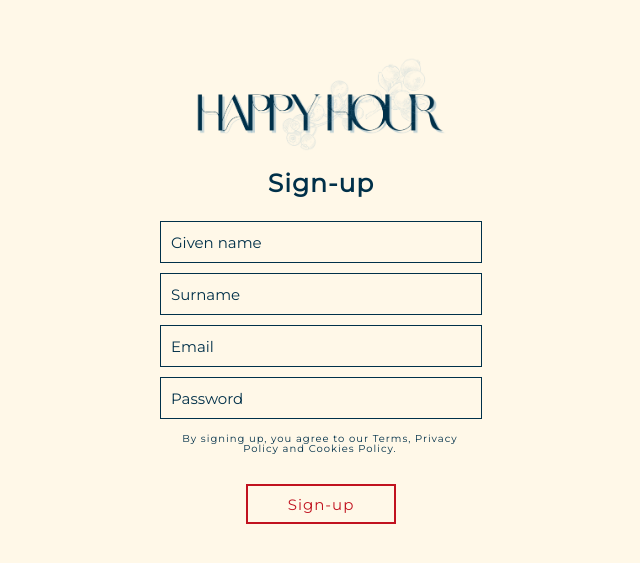
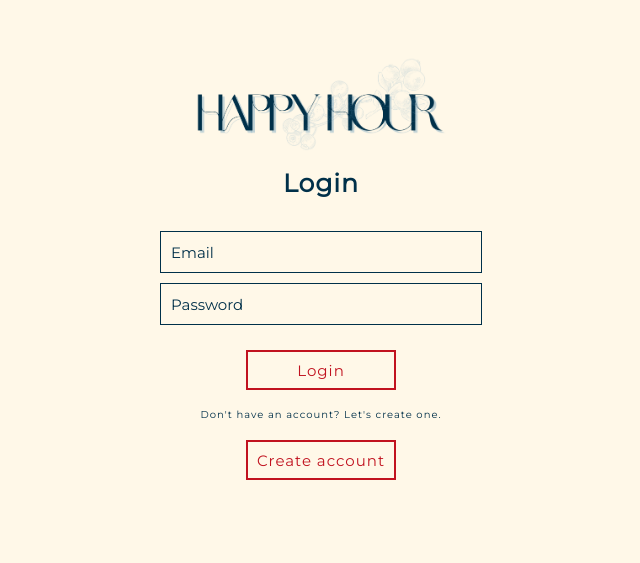
Before and after one commit to Emma-Shaw/final-project, a React (Create React App) app in the folder client/: page /authentication in a window 1280 px wide. Shown: the part 143-706 px from the top of the page, without its empty margins (319-959 px from the left). Built offline with nearby package versions, Linux system fonts and the light colour scheme.

Commit message:
Frontend signup login

```diff
--- a/client/src/components/App.js
+++ b/client/src/components/App.js
@@ -16,7 +16,7 @@ const App = () => {
     <BrowserRouter>
     <GlobalStyle />
     <Wrapper>
-    {window.location.pathname !== "/" || window.location.pathname !== "/authentication" && <Header />}
+    {window.location.pathname !== "/" && window.location.pathname !== "/authentication" && <Header /> }
         <Routes>
           <Route exact path="/" element={<Welcome />}></Route>
           <Route exact path="/authentication" element={<UserAuthentication />}></Route>
@@ -27,7 +27,7 @@ const App = () => {
           <Route path="/about" element={<About />}></Route>
         </Routes>
       </Wrapper>
-      {window.location.pathname !== "/" || window.location.pathname !== "/authentication" && <Footer />}
+      {window.location.pathname !== "/" && window.location.pathname !== "/authentication" && <Footer />}
     </BrowserRouter>
   );
 };
--- a/client/src/components/UserAuthentication.js
+++ b/client/src/components/UserAuthentication.js
@@ -1,28 +1,51 @@
 import styled from "styled-components";
 import { useNavigate } from "react-router-dom";
 import logo from "../assets/happy_hour_logo.png";
+import { useState } from "react";
 
 const UserAuthentication = () => {
+
+    const [createAccount, setCreateAccount] = useState(false);
 
     const home = useNavigate();
     const goToHome = () => {
         home("/home");
+        setCreate(false);
+    };
+
+    const setCreate = () => {
+        setCreateAccount(true);
+    };
+
+    const returnLogin = () => {
+        setCreateAccount(false);
     };
 
     return (
         <Wrapper>
             <Logo src={logo} />
-            <SignUp>
+            {createAccount === false && <Login>
+            <Title>Login</Title>
+            <UserInputs>
+                <FormInput type="text" placeholder="Email" value="" />
+                <FormInput type="password" placeholder="Password" value="" />
+            </UserInputs>
+            <UserActionBtn onClick={ goToHome }>Login</UserActionBtn>
+            <Statement>Don't have an account? Let's create one.</Statement>
+            <UserActionBtn onClick={setCreate}>Create account</UserActionBtn>
+            </Login>}
+            {createAccount === true && <SignUp>
                 <Title>Sign-up</Title>
-                <NewUserInputs>
+                <UserInputs>
                     <FormInput type="text" placeholder="Given name" value="" />
                     <FormInput type="text" placeholder="Surname" value="" />
                     <FormInput type="text" placeholder="Email" value="" />
                     <FormInput type="password" placeholder="Password" value="" />
-                </NewUserInputs>
+                </UserInputs>
                 <Statement>By signing up, you agree to our Terms, Privacy Policy and Cookies Policy.</Statement>
-                <SignUpBtn onClick={ goToHome }>Sign-up</SignUpBtn>
-            </SignUp>
+                <UserActionBtn onClick={ goToHome }>Sign-up</UserActionBtn>
+                <UserActionBtn onClick={ returnLogin }>Return</UserActionBtn>
+            </SignUp>}
         </Wrapper>
     );
 };
@@ -36,16 +59,26 @@ const Wrapper = styled.div`
     text-align: center;
 `;
 
+const Login = styled.div`
+    display: flex;
+    flex-direction: column;
+    align-items: center;
+`;
+
 const SignUp = styled.div`
+    display: flex;
+    flex-direction: column;
+    align-items: center;
 `;
 
 const Title = styled.h1`
     margin: 20px 0px;
 `;
 
-const NewUserInputs = styled.div`
+const UserInputs = styled.div`
     display: flex;
     flex-direction: column;
+    margin: 10px;
 `;
 
 const FormInput = styled.input`
@@ -60,8 +93,8 @@ const Statement = styled.p`
     margin: 10px;
 `;
 
-const SignUpBtn = styled.button`
-    margin: 20px 0px;
+const UserActionBtn = styled.button`
+    margin: 10px 0px;
 `;
 
 const Logo = styled.img`
```
